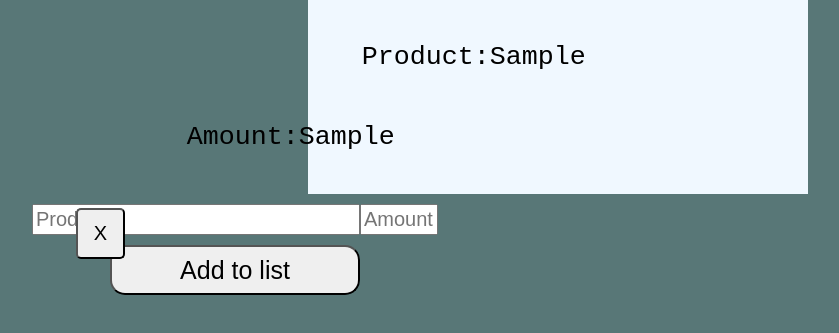
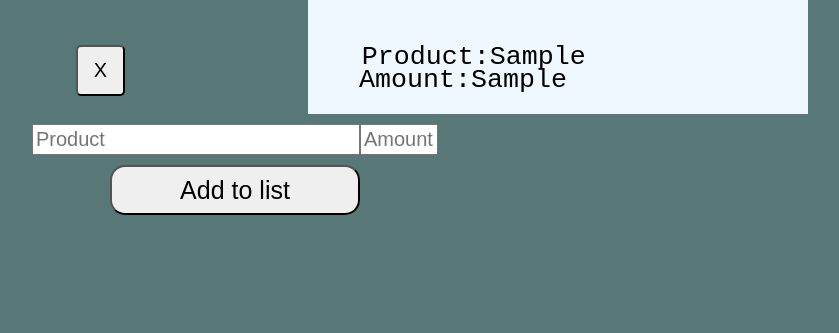
Before and after one commit to kkozemjakins/Spisok_produktov, a plain HTML site: page index.html in a window 1280 px wide. Both pictures are taken after typing "Sample", "Sample" into the empty fields and a click on the button "Add to list". Shown: the part 59-392 px from the top of the page, without its empty margins (405-1244 px from the left). Drawn offline with Linux system fonts and the light colour scheme.

Commit message:
Last commit

```diff
--- a/css/style.css
+++ b/css/style.css
@@ -69,9 +69,9 @@ body {
 }
 
 #nd_stroka_v_ul{
-    display: flex;
+    position: fixed;
+    left: 764px;
     margin-top: 50px;
-    margin-left: -175px;
     font-size:20pt;
     font-family: monospace;
 }
@@ -83,4 +83,4 @@ body {
     padding: 12px 16px 12px 16px;
     font-size: 15pt;
     border-radius: 5px;
-  }
+}
--- a/js/script.js
+++ b/js/script.js
@@ -11,11 +11,16 @@ window.addEventListener('load', () => {
 const list = document.querySelector('#div_ul')
 
 list.addEventListener('click', (e) => {
+    let delete_check = confirm("Are you sure you want to delete this?")
+
+
+    if (delete_check == true) {
         if(e.target.className == 'btn_delete'){
         const li = e.target.parentElement;
         li.parentNode.removeChild(li);
         listas_js.splice(li, 1);
         localStorage.setItem('listas_js',JSON.stringify(listas_js));
+        }
     }
   });
 
@@ -26,11 +31,9 @@ function render() {
     for(let i = 0; i < listas_js.length; i++) {
         let list = `
         <li class="stroka_v_ul">
-            <div>
             <p>Product:${listas_js[i].product}</p>
             <p id="nd_stroka_v_ul">Amount:${listas_js[i].amount}</p>
             <button class="btn_delete">X</button>
-            </div>
         </li>`;
 
         stroka_v_ul.innerHTML += list;
```
Lines whose indentation alone changed are shown as unchanged.
